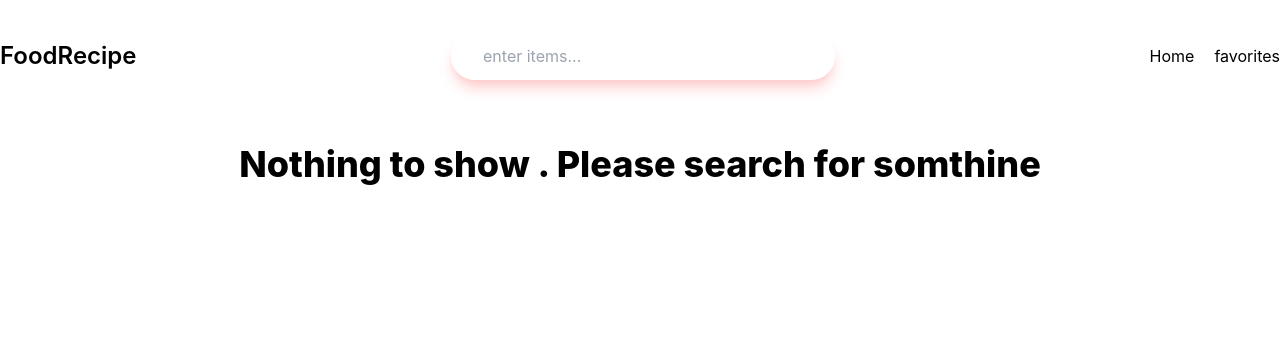
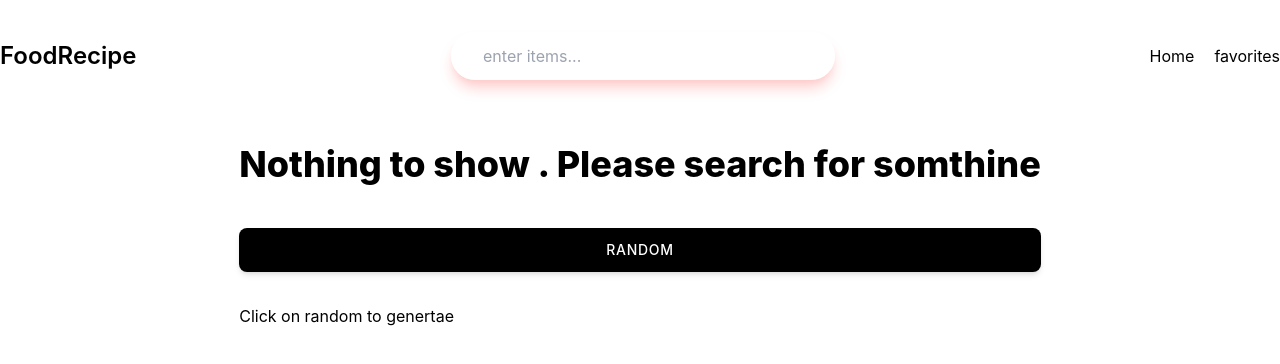
Before and after one commit to AYOUBBB123/food-recipes, a React (Create React App) app: page / in a window 1280 px wide. Shown: the top 364 px of the page. Built offline with nearby package versions, Linux system fonts and the light colour scheme.

Commit message:
Update index.jsx

```diff
--- a/src/pages/home/index.jsx
+++ b/src/pages/home/index.jsx
@@ -3,18 +3,25 @@ import { GlobalContext } from '../../context';
 import RecipeItem from "../../components/recipe-item";
 
 export default function Home() {
-    const { recipeList, loading } = useContext(GlobalContext)
+    const { recipeList, loading, handlerandomrecipeList } = useContext(GlobalContext)
 
     if (loading) return <div> Loading ... Please wait!!</div>
     return <div className="py-8 container mx-auto flex flex-wrap justify-center gap-10 ">
         {
             recipeList && recipeList.length > 0 ?
                 recipeList.map((item) => <RecipeItem item={item} />)
-                : <div>
+                : <div className="flex flex-col gap-8  justify-center">
                     <p
                         className="lg:text-4xl text-xl text-center text-black font-extrabold"
                     >Nothing to show . Please search for somthine </p>
+
+                    <button onClick={() => handlerandomrecipeList()} className=" p-3 px-8 rounded-lg text-sm uppercase  font-medium tracking-wider mt-3 inline-block shadow-md bg-black text-white "> Random </button>
+                    <div>
+                        {!loading && "Click on random to genertae "}
+                    </div>
+
                 </div>
+
         }
 
     </div>
```
